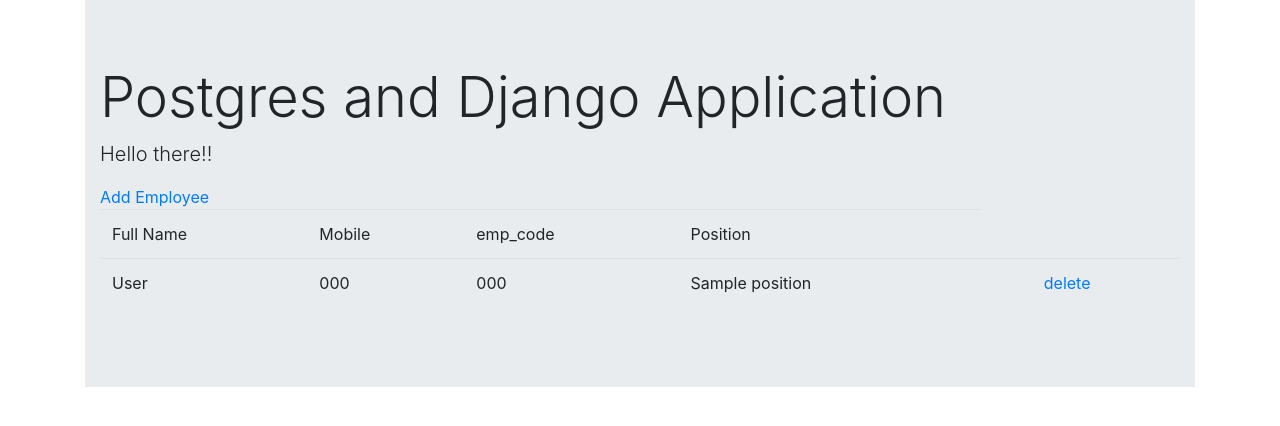
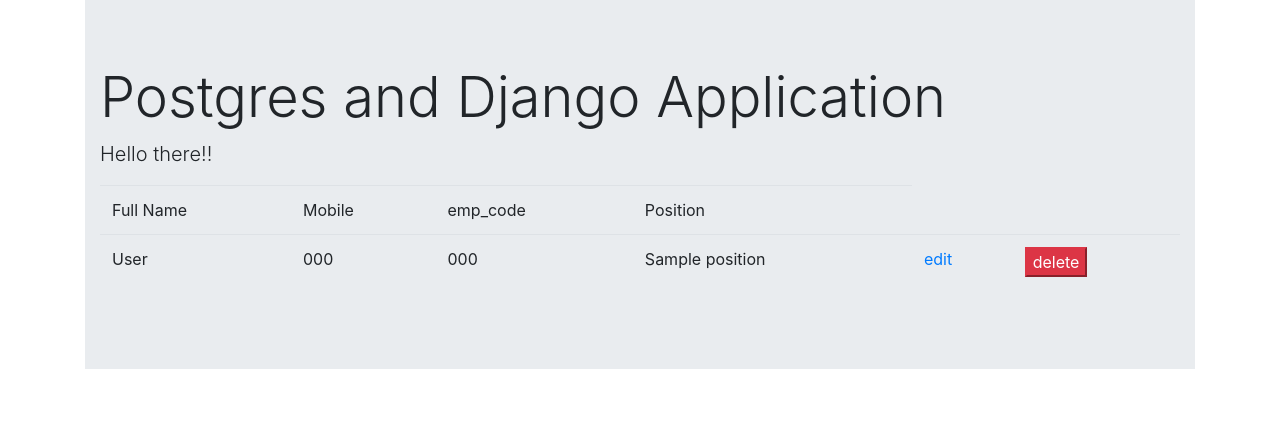
Before and after one commit to nova-sangeeth/postgres_Django_project, a Django app: template src/emp_app/templates/employee_list.html in a window 1280 px wide. Shown: the top 426 px of the page. Run offline with Django 3.2, Linux system fonts and the light colour scheme; the template is opened without the code that fills it: values that come from a table or form of the project are taken from there, others are empty; tables that the repository leaves empty hold one stand-in row (values such as "Sample post"); parts of the project's set-up code (start-up, migrations or seed data) failed here and were passed over; some libraries are stand-ins or nearby versions.

Commit message:
added delete functionality

```diff
--- a/src/emp_app/templates/employee_list.html
+++ b/src/emp_app/templates/employee_list.html
@@ -1,5 +1,5 @@
 {% extends 'base.html' %} {% block body %}
-<a href="{% url 'addemployee' %}">Add Employee</a>
+
 <table class="table">
   <thead>
     <td>Full Name</td>
@@ -17,10 +17,17 @@
       <td>{{Employee.emp_code}}</td>
       <td>{{Employee.position}}</td>
       <td>
-        <a href="{% url 'employee_update' employee.id %}"></a>
+        <a href="{% url 'employee_update' Employee.id %}">edit</a>
       </td>
       <td>
-        <a href="">delete</a>
+        <form
+          action="{% url 'employee_delete' Employee.id %}"
+          class="form"
+          method="POST"
+        >
+          {% csrf_token %}
+          <button class="btn-danger" type="submit">delete</button>
+        </form>
       </td>
     </tr>
 
--- a/src/emp_app/urls.py
+++ b/src/emp_app/urls.py
@@ -3,8 +3,10 @@
 from .views import *
 urlpatterns = [
     url(r'^$', index, name="index"),
-    url(r'^addemployee$', addemployee, name="addemployee"),
+    url(r'^employeeform$', employee_form, name="employee_form"),
+    url(r'^employeeform/(?P<id>\d+)/$', employee_form, name="employee_update"),
     # url(r'^editemployee/(?P<pk>\d+)/$', addemployee, name='editemployee'),
-    url(r'^employee_list$', employee_list, name="employee_list"),
-
+    url(r'^employeelist$', employee_list, name="employee_list"),
+    url(r'^delete/(?P<id>\d+)/$',
+        employee_delete, name="employee_delete")
 ]
```
Also changed, not shown: src/emp_app/views.py (+7 -7 lines).
